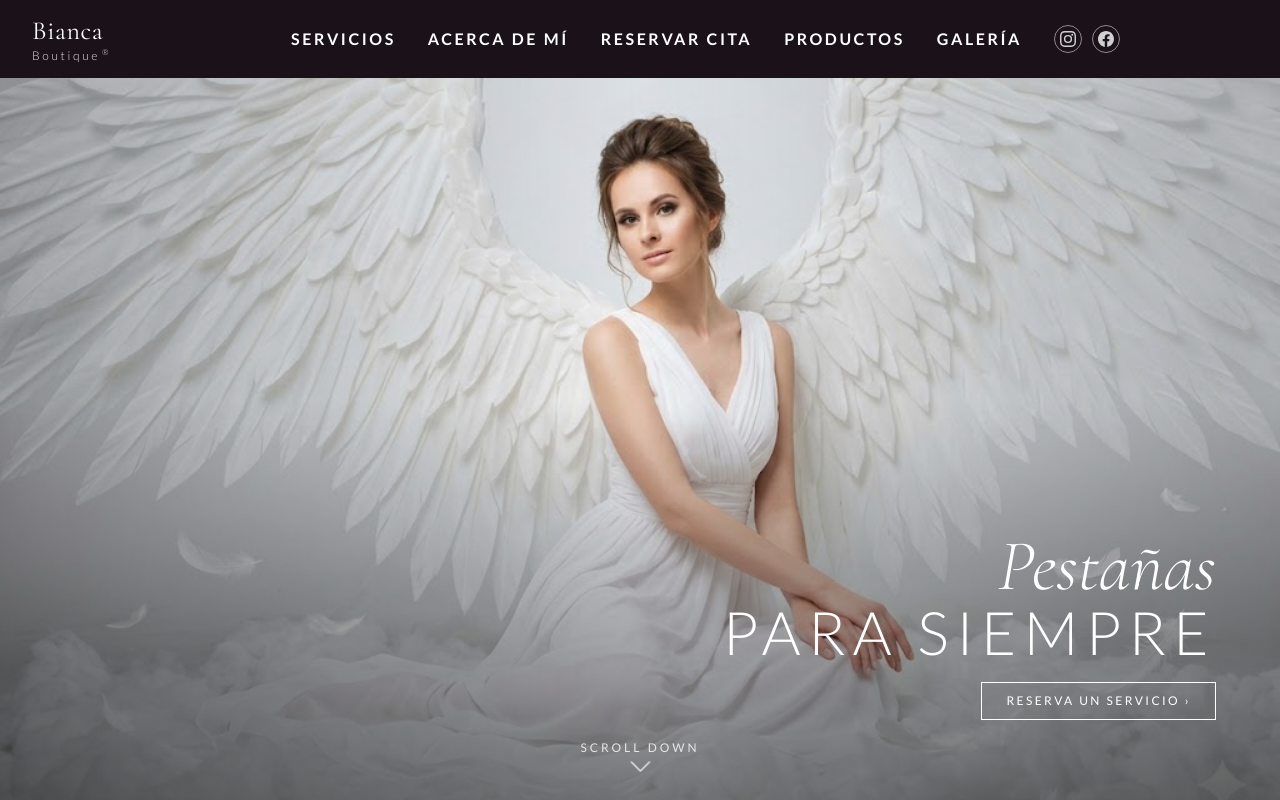
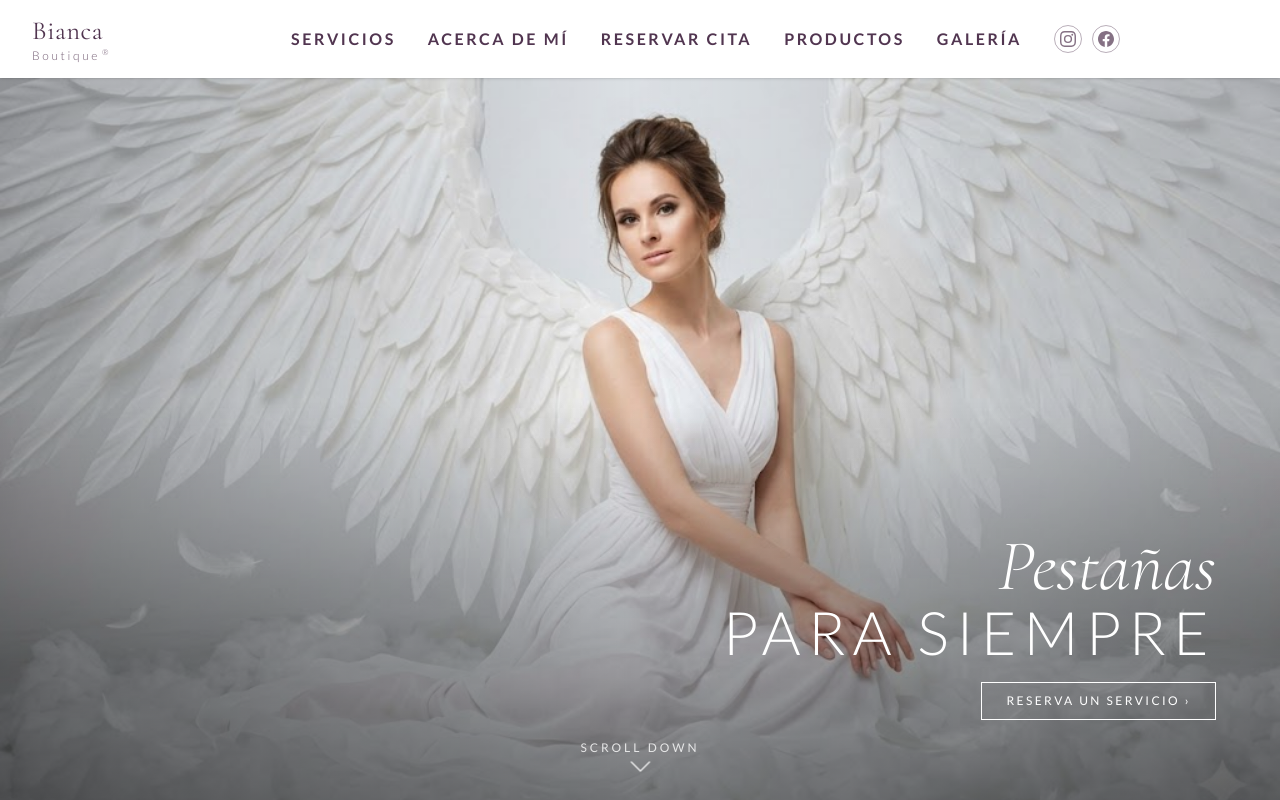
Before and after one commit to bbboutique5000-dotcom/bianca-boutique, a Next.js app: page / in a window 1280 px wide. Shown: the top 800 px of the page. Built offline with nearby package versions, Linux system fonts and the light colour scheme.

Commit message:
White navbar with plum text

```diff
--- a/components/Navbar.tsx
+++ b/components/Navbar.tsx
@@ -35,7 +35,7 @@ export default function Navbar() {
   const [open, setOpen] = useState(false);
 
   return (
-    <header className="fixed top-0 left-0 right-0 z-50 bg-[#1a1218]">
+    <header className="fixed top-0 left-0 right-0 z-50 bg-white shadow-sm">
       {/* Desktop */}
       <div className="hidden md:flex items-center justify-between pl-8 pr-40 h-[78px]">
         {/* Logo — igual que "Chic Lash / Boutique" en la referencia */}
@@ -44,13 +44,13 @@ export default function Navbar() {
           className="flex flex-col leading-none shrink-0 group"
         >
           <span
-            className="text-white text-[26px] font-normal tracking-wide leading-tight"
+            className="text-[#513550] text-[26px] font-normal tracking-wide leading-tight"
             style={{ fontFamily: "'Cormorant Garamond', Georgia, serif" }}
           >
             Bianca
           </span>
           <span
-            className="text-white/90 text-[12px] font-light tracking-[0.22em] leading-tight"
+            className="text-[#513550]/80 text-[12px] font-light tracking-[0.22em] leading-tight"
             style={{ fontFamily: "'Lato', sans-serif" }}
           >
             Boutique<span className="text-[8px] align-super ml-0.5">®</span>
@@ -64,7 +64,7 @@ export default function Navbar() {
               <a
                 key={l.label}
                 href={l.href}
-                className="text-white hover:text-white/70 text-[16px] font-bold tracking-[0.16em] uppercase transition-colors duration-200"
+                className="text-[#513550] hover:text-[#745E73] text-[16px] font-bold tracking-[0.16em] uppercase transition-colors duration-200"
                 style={{ fontFamily: "'Lato', sans-serif" }}
               >
                 {l.label}
@@ -81,7 +81,7 @@ export default function Navbar() {
                 target="_blank"
                 rel="noopener noreferrer"
                 aria-label={s.label}
-                className="text-white/80 hover:text-white border border-white/50 hover:border-white rounded-full p-[5px] transition-all duration-200"
+                className="text-[#513550]/70 hover:text-[#513550] border border-[#513550]/40 hover:border-[#513550] rounded-full p-[5px] transition-all duration-200"
               >
                 {s.icon}
               </a>
@@ -101,24 +101,24 @@ export default function Navbar() {
         </a>
         <button
           onClick={() => setOpen(!open)}
-          className="flex flex-col gap-1.5 p-1"
+          className="flex flex-col gap-1.5 p-1 md:hidden"
           aria-label="Menú"
         >
-          <span className={`block h-px w-6 bg-white transition-all duration-300 ${open ? 'rotate-45 translate-y-2' : ''}`} />
-          <span className={`block h-px w-6 bg-white transition-all duration-300 ${open ? 'opacity-0' : ''}`} />
-          <span className={`block h-px w-6 bg-white transition-all duration-300 ${open ? '-rotate-45 -translate-y-2' : ''}`} />
+          <span className={`block h-px w-6 bg-[#513550] transition-all duration-300 ${open ? 'rotate-45 translate-y-2' : ''}`} />
+          <span className={`block h-px w-6 bg-[#513550] transition-all duration-300 ${open ? 'opacity-0' : ''}`} />
+          <span className={`block h-px w-6 bg-[#513550] transition-all duration-300 ${open ? '-rotate-45 -translate-y-2' : ''}`} />
         </button>
       </div>
 
       {/* Mobile dropdown */}
-      <div className={`md:hidden overflow-hidden transition-all duration-400 bg-[#1a1218] ${open ? 'max-h-80' : 'max-h-0'}`}>
+      <div className={`md:hidden overflow-hidden transition-all duration-400 bg-white border-t border-[#EBE1E5] ${open ? 'max-h-80' : 'max-h-0'}`}>
         <nav className="flex flex-col items-center gap-5 py-7 border-t border-white/10">
           {links.map((l) => (
             <a
               key={l.label}
               href={l.href}
               onClick={() => setOpen(false)}
-              className="text-white/80 hover:text-white text-xs tracking-[0.2em] uppercase"
+              className="text-[#513550] hover:text-[#745E73] text-xs tracking-[0.2em] uppercase"
               style={{ fontFamily: "'Lato', sans-serif" }}
             >
               {l.label}
@@ -131,7 +131,7 @@ export default function Navbar() {
                 href={s.href}
                 target="_blank"
                 rel="noopener noreferrer"
-                className="text-white/70 hover:text-white border border-white/40 rounded-full p-1.5"
+                className="text-[#513550]/70 hover:text-[#513550] border border-[#513550]/40 rounded-full p-1.5"
               >
                 {s.icon}
               </a>
```
